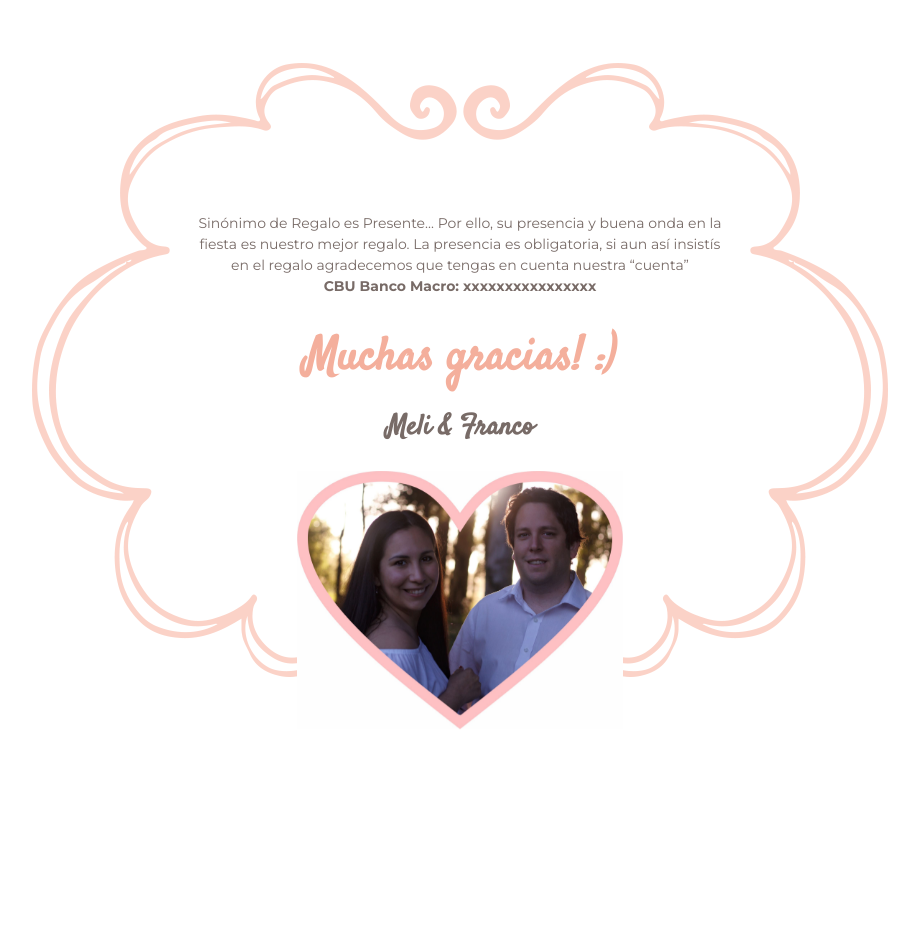
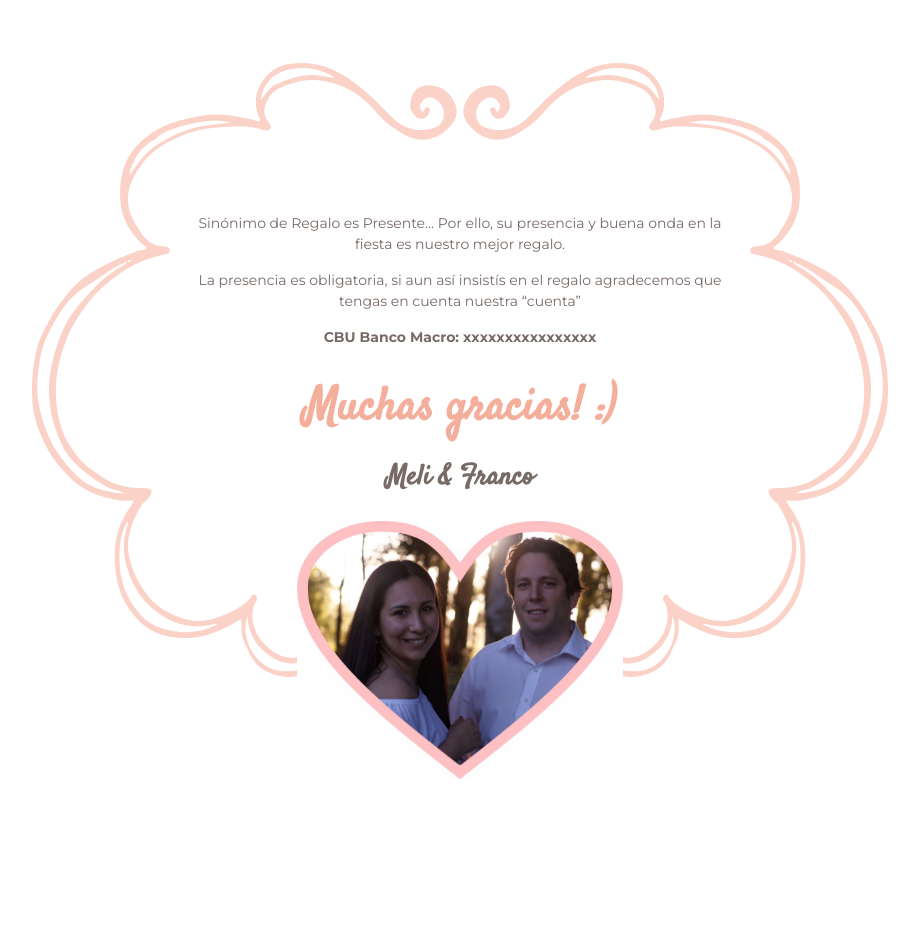
Before and after one commit to franconob/casamiento, a PHP site: template views/homepage.html.twig in a window 1280 px wide. Shown: the part 5040-5992 px from the top of the page, without its empty margins (180-1099 px from the left). Run offline with PHP 8.4, Linux system fonts and the light colour scheme; the template is opened without the code that fills it, so the values that code supplies are empty; some libraries are stand-ins or nearby versions; some web fonts are replaced.

```diff
--- a/views/homepage.html.twig
+++ b/views/homepage.html.twig
@@ -59,7 +59,7 @@
                         <li class="nav-item"><a class="scrollto" href="#wedding">La boda</a></li>
                         <li class="nav-item"><a class="scrollto" href="#story">Nuestra historia</a></li>
                         <li class="nav-item"><a class="scrollto" href="#gallery">Galer&iacute;a</a></li>
-                        <li class="nav-item"><a class="scrollto" href="#gift">Registries</a></li>
+                        <li class="nav-item"><a class="scrollto" href="#gift">Obsequios</a></li>
                     </ul><!--//nav-->
                 </div><!--//navabr-collapse-->
             </nav><!--//main-nav-->
@@ -145,7 +145,6 @@
 
                                 <div class="additional-info text-center col-xs-12">
                                     Si tienes alguna duda nos puedes escribir a <a href="mailto:casamientomeliyfranco@gmail.com">casamientomeliyfranco@gmail.com</a>
-                                    <br>o comunicarte al +543416969784
                                 </div><!--//notes-->
 
                             </div><!--//row-->
@@ -227,10 +226,8 @@
             <div class="message-container">
                 <div class="message-inner center-block">
                     <div class="intro">
-                        <p>Sinónimo de Regalo es Presente...
-                        Por ello, su presencia y buena onda en la fiesta es nuestro mejor regalo.
-                        La presencia es obligatoria, si aun así insistís en el regalo agradecemos que tengas en cuenta nuestra “cuenta”
-                        <br>
+                        <p>Sinónimo de Regalo es Presente... Por ello, su presencia y buena onda en la fiesta es nuestro mejor regalo.</p>
+                        <p>La presencia es obligatoria, si aun así insistís en el regalo agradecemos que tengas en cuenta nuestra “cuenta”</p>
                         <b>CBU Banco Macro: xxxxxxxxxxxxxxxx</b>
                         </p>
                     </div>
--- a/web/assets/css/styles.css
+++ b/web/assets/css/styles.css
@@ -745,6 +745,7 @@ label {
 }
 .couple-profile {
   position: absolute;
+  margin-bottom: -200px;
   left: 50%;
   margin-left: -163px;
   width: 326px;
```
